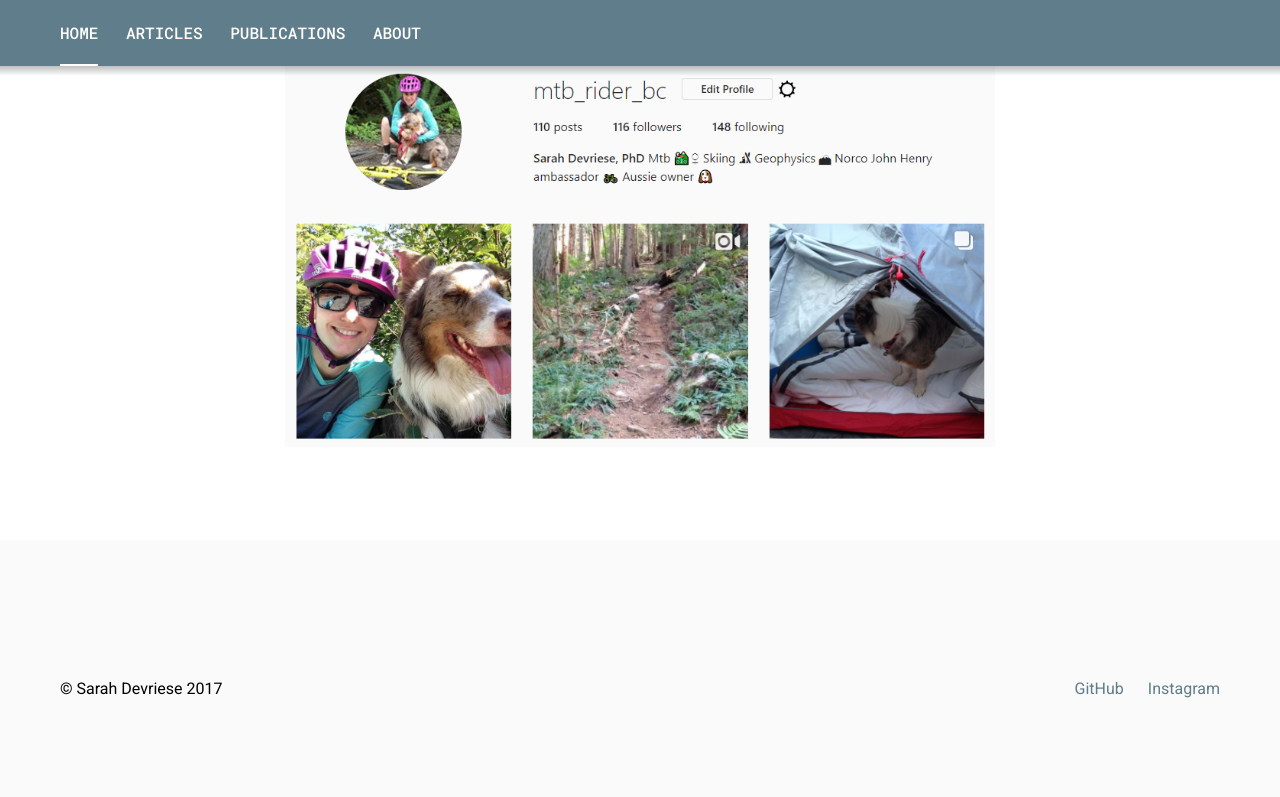
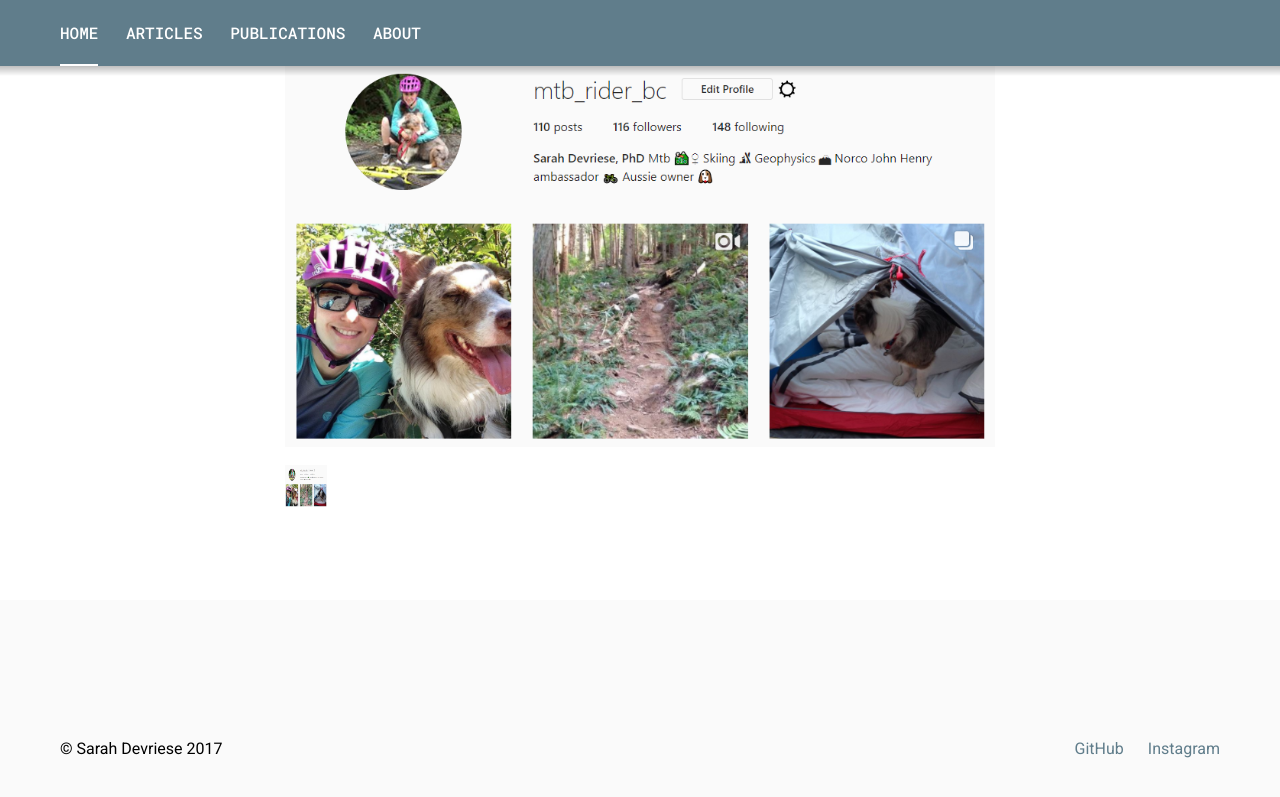
Before and after one commit to sdevriese/sdevriese.github.io, a Jekyll site: the page built from index.markdown, in a window 1280 px wide and 900 px high, scrolled down 548 px. Shown: the top 797 px of the window. Built offline with Jekyll 4.4.1, drawn with Linux system fonts in a browser that asks for light colours.

Commit message:
Update index.markdown

```diff
--- a/index.markdown
+++ b/index.markdown
@@ -14,3 +14,7 @@
 <center>
 <img src="https://github.com/sdevriese/sdevriese.github.io/blob/master/_posts/img/insta.PNG" />
 </center>
+
+<a href="https://www.instagram.com/mtb_rider_bc/">
+  <img src="https://github.com/sdevriese/sdevriese.github.io/blob/master/_posts/img/insta.PNG" alt="HTML tutorial" style="width:42px;height:42px;border:0;">
+</a>
```
